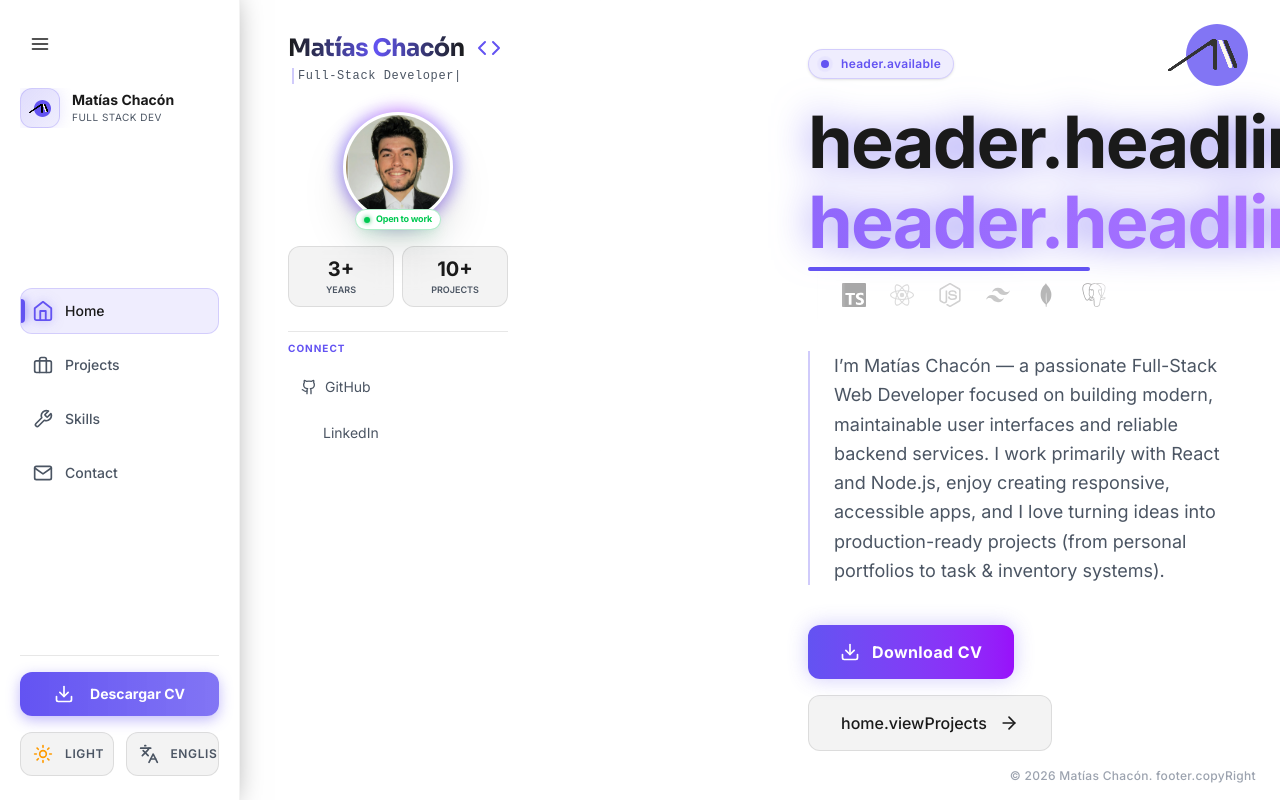
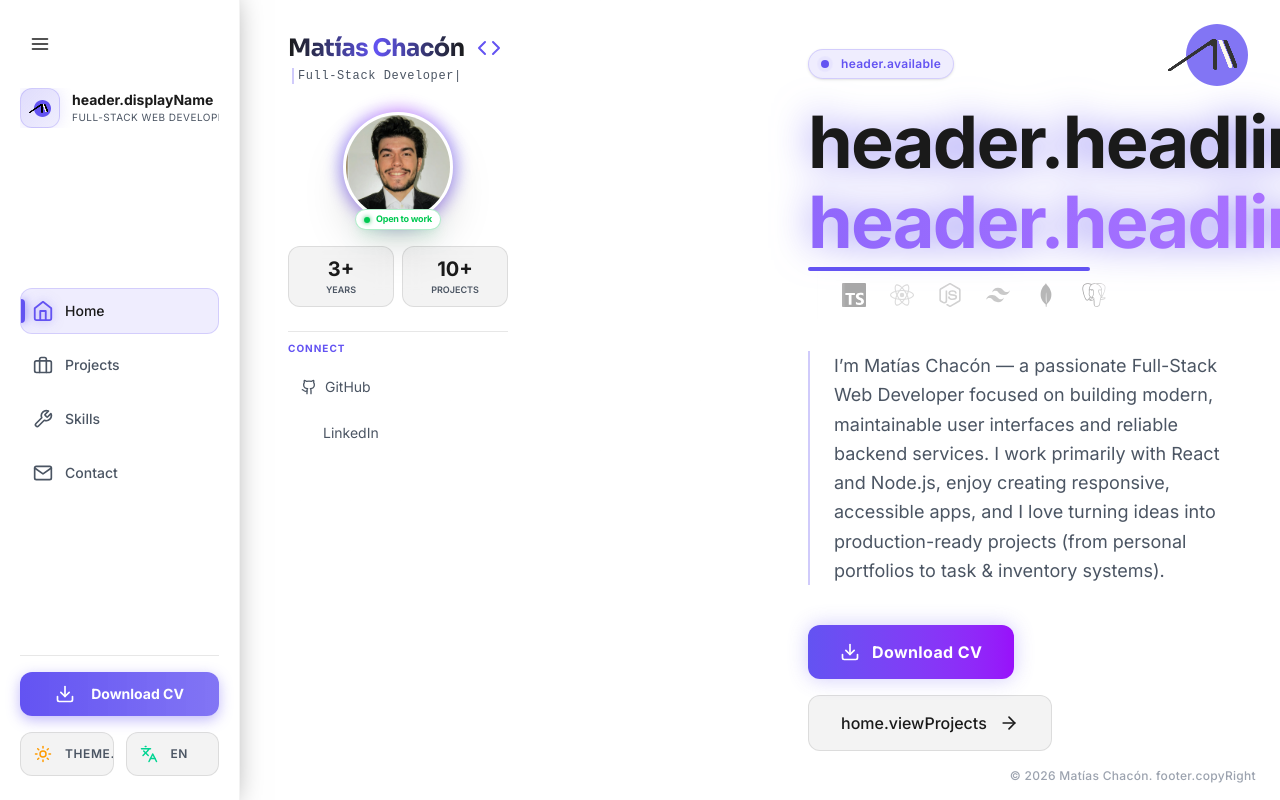
Before and after one commit to Maty910/portfolio, a React (Vite) app: page / in a window 1280 px wide. Built offline with nearby package versions, Linux system fonts and the light colour scheme; some icons are missing; a web font is replaced by a local one.

Commit message:
feat: add translations in navbar

```diff
--- a/src/components/Navbar.tsx
+++ b/src/components/Navbar.tsx
@@ -1,5 +1,5 @@
 import React, { useEffect, useState } from 'react'
-import { createPortal } from 'react-dom' // IMPORTANTE: Importamos createPortal
+import { createPortal } from 'react-dom'
 import {
   FiMenu,
   FiHome,
@@ -8,7 +8,7 @@ import {
   FiMail,
   FiDownload
 } from 'react-icons/fi'
-import { Sun, Moon, Languages } from 'lucide-react'
+import { Sun, Moon, Languages, Globe } from 'lucide-react' // Agregamos Globe
 import { useTheme } from '../hooks/useTheme'
 import { useLanguage } from '../context/LanguageContext'
 import type { Section, SetActive } from '../types';
@@ -18,7 +18,7 @@ type HeaderProps = {
   setActiveSection: SetActive
 }
 
-// --- COMPONENTE ANIMADO (ICONO TEMA) ---
+// --- 1. COMPONENTE ANIMADO TEMA (Sol / Luna) ---
 const AnimatedThemeIcon = ({ isDark, size = 20 }: { isDark: boolean; size?: number }) => (
   <div className="relative flex items-center justify-center overflow-hidden" style={{ width: size, height: size }}>
     {/* Sol (Visible en Light) */}
@@ -44,15 +44,49 @@ const AnimatedThemeIcon = ({ isDark, size = 20 }: { isDark: boolean; size?: numb
   </div>
 );
 
+// --- 2. COMPONENTE ANIMADO IDIOMA (Globe / Languages) ---
+const AnimatedLangIcon = ({ lang, size = 20 }: { lang: 'es' | 'en'; size?: number }) => (
+  <div className="relative flex items-center justify-center overflow-hidden" style={{ width: size, height: size }}>
+    {/* Icono para Español (Globe - Local/Nativo) */}
+    <Globe
+      size={size}
+      className={`absolute inset-0 transform transition-all duration-700 ease-[cubic-bezier(0.25,1,0.5,1)]
+        ${lang === 'es'
+          ? 'rotate-0 opacity-100 scale-100 translate-y-0 text-primary'  // Visible en ES
+          : '-rotate-90 opacity-0 scale-50 -translate-y-6'                // Oculto en EN
+        }
+      `}
+    />
+    {/* Icono para Inglés (Languages - Internacional) */}
+    <Languages
+      size={size}
+      className={`absolute inset-0 transform transition-all duration-700 ease-[cubic-bezier(0.25,1,0.5,1)]
+        ${lang === 'en'
+          ? 'rotate-0 opacity-100 scale-100 translate-y-0 text-emerald-400' // Visible en EN
+          : 'rotate-90 opacity-0 scale-50 translate-y-6'                     // Oculto en ES
+        }
+      `}
+    />
+  </div>
+);
+
 export const Navbar: React.FC<HeaderProps> = ({
   activeSection,
   setActiveSection,
 }) => {
-  const { lang, toggleLanguage } = useLanguage()
+  const { lang, toggleLanguage, t } = useLanguage()
   const { theme, setTheme } = useTheme();
   const isDark = theme === 'dark';
 
-  // Estado para saber si el componente ya se montó (necesario para Portals)
+  // Flag para el "pulso" del texto al cambiar idioma (opcional, pero queda lindo)
+  const [langPulse, setLangPulse] = useState(false);
+
+  useEffect(() => {
+    setLangPulse(true);
+    const id = setTimeout(() => setLangPulse(false), 700);
+    return () => clearTimeout(id);
+  }, [lang]);
+
   const [mounted, setMounted] = useState(false);
 
   const [expanded, setExpanded] = useState<boolean>(() => {
@@ -97,10 +131,10 @@ export const Navbar: React.FC<HeaderProps> = ({
   };
 
   const nav = [
-    { id: 'home', label: 'Home', Icon: FiHome },
-    { id: 'projects', label: 'Projects', Icon: FiBriefcase },
-    { id: 'skills', label: 'Skills', Icon: FiTool },
-    { id: 'contact', label: 'Contact', Icon: FiMail },
+    { id: 'home', label: t('nav.home'), Icon: FiHome },
+    { id: 'projects', label: t('nav.projects'), Icon: FiBriefcase },
+    { id: 'skills', label: t('nav.skills'), Icon: FiTool },
+    { id: 'contact', label: t('nav.contact'), Icon: FiMail },
   ]
 
   return (
@@ -141,7 +175,7 @@ export const Navbar: React.FC<HeaderProps> = ({
               transition-all hover:bg-text-primary/10 hover:text-primary active:scale-90
             `}
             onClick={() => setExpanded((v) => !v)}
-            title="Toggle Menu (M)"
+            title={t('nav.toggleMenu')}
           >
             <FiMenu />
           </button>
@@ -154,12 +188,12 @@ export const Navbar: React.FC<HeaderProps> = ({
               transition-all duration-[800ms]
               ${expanded ? 'w-10 h-10' : 'w-10 h-10 hover:scale-110'}
             `}>
-              <img src="/Logo Mati.svg" alt="Logo" className="w-full h-full object-contain" />
+              <img src="/Logo Mati.svg" alt={t('alt.logo')} className="w-full h-full object-contain" />
             </div>
 
             <div className={`flex flex-col justify-center transition-all duration-[800ms] ${expanded ? 'opacity-100 translate-x-0' : 'opacity-0 -translate-x-4 pointer-events-none'}`}>
-              <span className="font-bold text-text-primary text-sm leading-tight">Matías Chacón</span>
-              <span className="text-[10px] text-text-secondary uppercase tracking-wider">Full Stack Dev</span>
+              <span className="font-bold text-text-primary text-sm leading-tight">{t('header.displayName')}</span>
+              <span className="text-[10px] text-text-secondary uppercase tracking-wider">{t('header.name')}</span>
             </div>
           </div>
         </div>
@@ -169,6 +203,7 @@ export const Navbar: React.FC<HeaderProps> = ({
           <ul className="w-full list-none p-0 m-0 flex flex-col gap-2 max-[880px]:flex-row max-[880px]:justify-between max-[880px]:items-center max-[880px]:w-full max-[880px]:h-full">
             {nav.map(({ id, label, Icon }) => {
               const isActive = activeSection === id;
+
               return (
                 <li key={id} className="relative group w-full max-[880px]:w-auto max-[880px]:h-full max-[880px]:flex-1">
                   <button
@@ -207,6 +242,8 @@ export const Navbar: React.FC<HeaderProps> = ({
 
         {/* --- 3. BOTTOM SECTION (Desktop Settings & CV) --- */}
         <div className="max-[880px]:hidden flex flex-col gap-4 pt-4 border-t border-text-primary/10 w-full">
+
+          {/* CV Button */}
           <a
             href="/CV/CV Matias Chacon.pdf"
             download
@@ -219,47 +256,82 @@ export const Navbar: React.FC<HeaderProps> = ({
               h-11
               ${expanded ? 'w-full px-4 gap-3' : 'w-11 px-0 gap-0'}
             `}
-            title="Download CV"
+            title={t('header.downloadCv')}
           >
             <div className="absolute inset-0 -translate-x-full group-hover:animate-[shimmer_1.5s_infinite] bg-gradient-to-r from-transparent via-white/30 to-transparent z-10" />
             <FiDownload className="text-xl shrink-0 relative z-20" />
             <span className={`text-sm whitespace-nowrap overflow-hidden transition-all duration-300 relative z-20 ${expanded ? 'opacity-100 w-auto ml-1' : 'opacity-0 w-0 ml-0'}`}>
-              Descargar CV
+              {t('header.downloadCv')}
             </span>
           </a>
 
-          <div className={`grid transition-all duration-500 ease-[cubic-bezier(0.25,0.1,0.25,1.0)] gap-3 ${expanded ? 'grid-cols-2' : 'grid-cols-1'}`}>
+          {/* SETTINGS GRID */}
+          <div className={`
+            grid transition-all duration-500 ease-[cubic-bezier(0.25,0.1,0.25,1.0)] gap-3
+            ${expanded ? 'grid-cols-2' : 'grid-cols-1'}
+          `}>
+
+            {/* BOTÓN THEME (Animated) */}
             <button
               onClick={() => setTheme(isDark ? 'light' : 'dark')}
-              className={`relative group flex items-center justify-center rounded-xl bg-text-primary/5 border border-text-primary/10 text-text-secondary hover:bg-text-primary/10 hover:text-text-primary hover:border-text-primary/20 transition-all duration-300 ease-out overflow-hidden focus:outline-none focus:ring-2 focus:ring-primary/50 active:scale-95 h-11 ${expanded ? 'w-full gap-3 px-3 justify-start' : 'w-11 p-0 justify-center'}`}
-              title="Cambiar Tema"
+              className={`
+                relative group flex items-center justify-center rounded-xl
+                bg-text-primary/5 border border-text-primary/10 text-text-secondary
+                hover:bg-text-primary/10 hover:text-text-primary hover:border-text-primary/20
+                transition-all duration-300 ease-out overflow-hidden
+                focus:outline-none focus:ring-2 focus:ring-primary/50
+                active:scale-95 h-11
+                ${expanded ? 'w-full gap-3 px-3 justify-start' : 'w-11 p-0 justify-center'}
+              `}
+              title={t('theme.toggle')}
             >
-              <div className="shrink-0 flex items-center justify-center w-5 h-5"><AnimatedThemeIcon isDark={isDark} size={20} /></div>
-              <span className={`text-xs font-semibold uppercase tracking-wider whitespace-nowrap transition-all duration-300 ${expanded ? 'opacity-100 w-auto translate-x-0' : 'opacity-0 w-0 -translate-x-4 absolute pointer-events-none'}`}>
-                {isDark ? 'Dark' : 'Light'}
+              <div className="shrink-0 flex items-center justify-center w-5 h-5">
+                <AnimatedThemeIcon isDark={isDark} size={expanded ? 18 : 20} />
+              </div>
+              <span className={`
+                text-xs font-semibold uppercase tracking-wider whitespace-nowrap transition-all duration-300
+                ${expanded ? 'opacity-100 w-auto translate-x-0' : 'opacity-0 w-0 -translate-x-4 absolute pointer-events-none'}
+              `}>
+                {isDark ? t('theme.dark') : t('theme.light')}
               </span>
             </button>
+
+            {/* BOTÓN LANGUAGE (Animated) */}
             <button
               onClick={toggleLanguage}
-              className={`relative group flex items-center justify-center rounded-xl bg-text-primary/5 border border-text-primary/10 text-text-secondary hover:bg-text-primary/10 hover:text-text-primary hover:border-text-primary/20 transition-all duration-300 ease-out overflow-hidden focus:outline-none focus:ring-2 focus:ring-primary/50 active:scale-95 h-11 ${expanded ? 'w-full gap-3 px-3 justify-start' : 'w-11 p-0 justify-center'}`}
-              title="Cambiar Idioma"
+              className={`
+                relative group flex items-center justify-center rounded-xl
+                bg-text-primary/5 border border-text-primary/10 text-text-secondary
+                hover:bg-text-primary/10 hover:text-text-primary hover:border-text-primary/20
+                transition-all duration-300 ease-out overflow-hidden
+                focus:outline-none focus:ring-2 focus:ring-primary/50
+                active:scale-95 h-11
+                ${expanded ? 'w-full gap-3 px-3 justify-start' : 'w-11 p-0 justify-center'}
+              `}
+              title={t('nav.toggleLang')}
             >
-              <div className="shrink-0 flex items-center justify-center w-5 h-5 transition-all duration-300 group-hover:rotate-12 group-hover:text-text-primary"><Languages size={20} /></div>
-              <span className={`text-xs font-semibold uppercase tracking-wider whitespace-nowrap transition-all duration-300 ${expanded ? 'opacity-100 w-auto translate-x-0' : 'opacity-0 w-0 -translate-x-4 absolute pointer-events-none'}`}>
-                {lang === 'en' ? 'English' : 'Español'}
+              <div className="shrink-0 flex items-center justify-center w-5 h-5">
+                <AnimatedLangIcon lang={lang} size={expanded ? 18 : 20} />
+              </div>
+              <span className={`
+                text-xs font-semibold uppercase tracking-wider whitespace-nowrap transition-all duration-300
+                ${expanded ? 'opacity-100 w-auto translate-x-0' : 'opacity-0 w-0 -translate-x-4 absolute pointer-events-none'}
+                ${langPulse ? 'animate-pulse' : ''}
+              `}>
+                {lang.toUpperCase()}
               </span>
             </button>
+
           </div>
         </div>
+
       </aside>
 
-      <style>{`@keyframes shimmer { 100% { transform: translateX(100%); } }`}</style>
+      <style>{`
+        @keyframes shimmer { 100% { transform: translateX(100%); } }
+      `}</style>
 
-      {/* ========================================
-        MOBILE SETTINGS PILL (Fixed via Portal)
-        ========================================
-        Usamos Portal para que este div flote sobre TODO (incluso sobre Page.tsx)
-      */}
+      {/* MOBILE SETTINGS PILL (Fixed via Portal) */}
       {mounted && createPortal(
         <div className="lg:hidden fixed top-3 right-3 z-[100000] flex items-center gap-3 animate-in fade-in slide-in-from-top-4 duration-700 delay-200">
           <div className="flex items-center p-1.5 rounded-full bg-bg-base/95 backdrop-blur-xl border border-text-primary/10 shadow-xl gap-1">
@@ -268,22 +340,21 @@ export const Navbar: React.FC<HeaderProps> = ({
             <button
               onClick={() => setTheme(isDark ? 'light' : 'dark')}
               className="w-9 h-9 rounded-full flex items-center justify-center text-text-secondary hover:text-text-primary hover:bg-text-primary/10 transition-all active:scale-90"
-              title="Cambiar tema"
-              aria-label="Cambiar tema"
+              title={t('theme.toggle')}
             >
               <AnimatedThemeIcon isDark={isDark} size={18} />
             </button>
 
             <div className="w-[1px] h-5 bg-text-primary/10"></div>
 
-            {/* Lang Toggle Mobile */}
+            {/* Lang Toggle Mobile (Icono + Texto Chico) */}
             <button
               onClick={toggleLanguage}
-              className="w-9 h-9 flex items-center justify-center rounded-full text-text-secondary hover:text-text-primary hover:bg-text-primary/10 transition-all active:scale-90"
-              title="Cambiar idioma"
-              aria-label="Cambiar idioma"
+              className={`flex items-center gap-1.5 pl-1.5 pr-2.5 h-9 rounded-full text-text-secondary hover:text-text-primary hover:bg-text-primary/10 transition-all active:scale-90 ${langPulse ? 'animate-pulse' : ''}`}
+              title={t('nav.toggleLang')}
             >
-              <span className="text-xs font-bold tracking-wide">{lang.toUpperCase()}</span>
+              <AnimatedLangIcon lang={lang} size={16} />
+              <span className="text-[10px] font-bold tracking-wide">{lang.toUpperCase()}</span>
             </button>
           </div>
         </div>,
```
